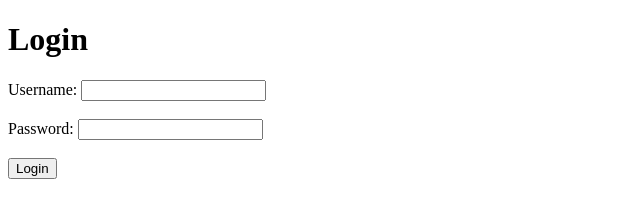
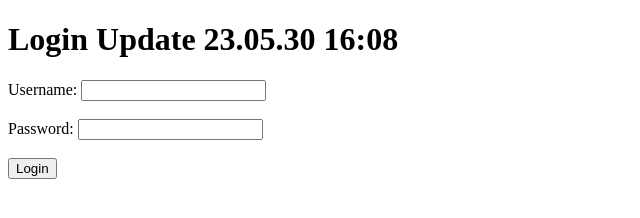
Before and after one commit to MaJJangJJang/bank_system, a website: page public/index.html in a window 1280 px wide. Shown: the whole page, without its empty margins (0-640 px from the left). Drawn offline with Linux system fonts and the light colour scheme.

Commit message:
Auto-sync Test

```diff
--- a/public/index.html
+++ b/public/index.html
@@ -4,7 +4,7 @@
     <title>Login</title>
   </head>
   <body>
-    <h1>Login</h1>
+    <h1>Login Update 23.05.30 16:08</h1>
     <form id="loginForm" action="/" method="POST">
       <label for="username">Username:</label>
       <input type="text" id="username" name="username" required><br><br>
```
